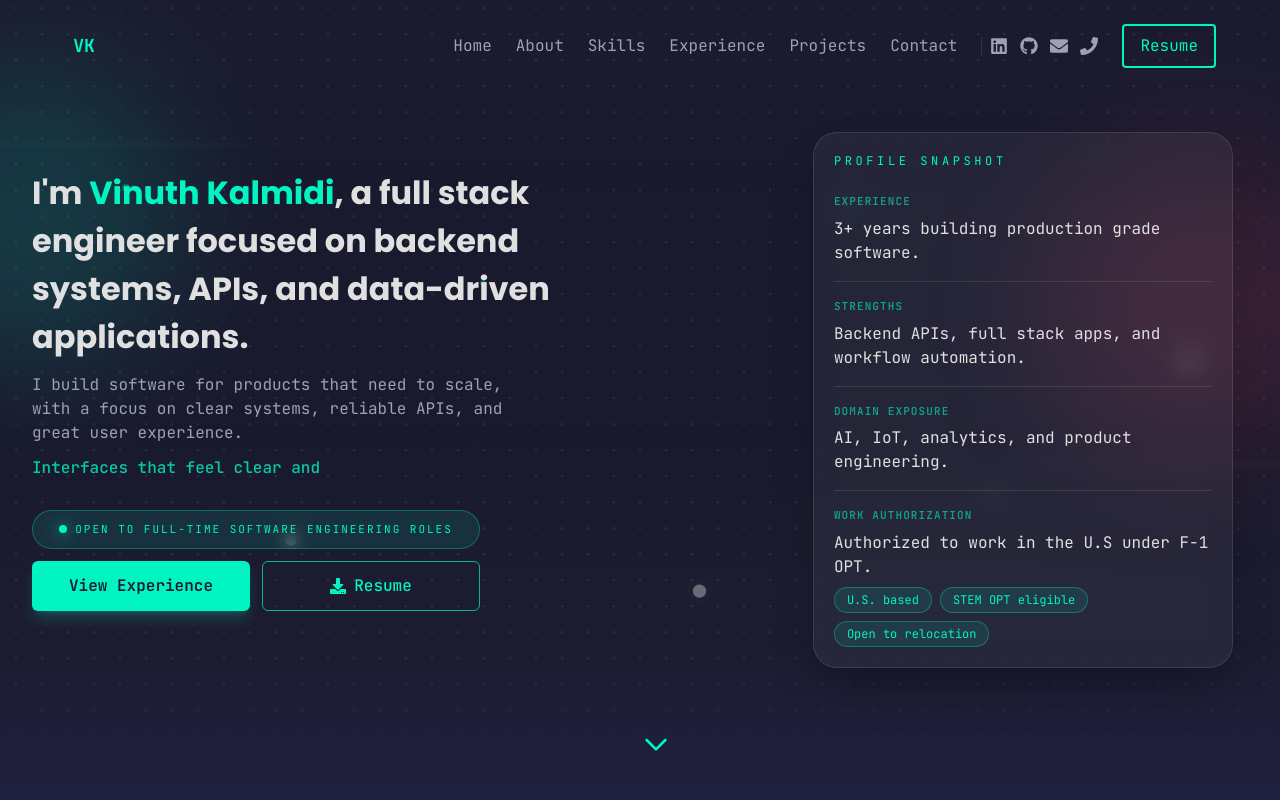
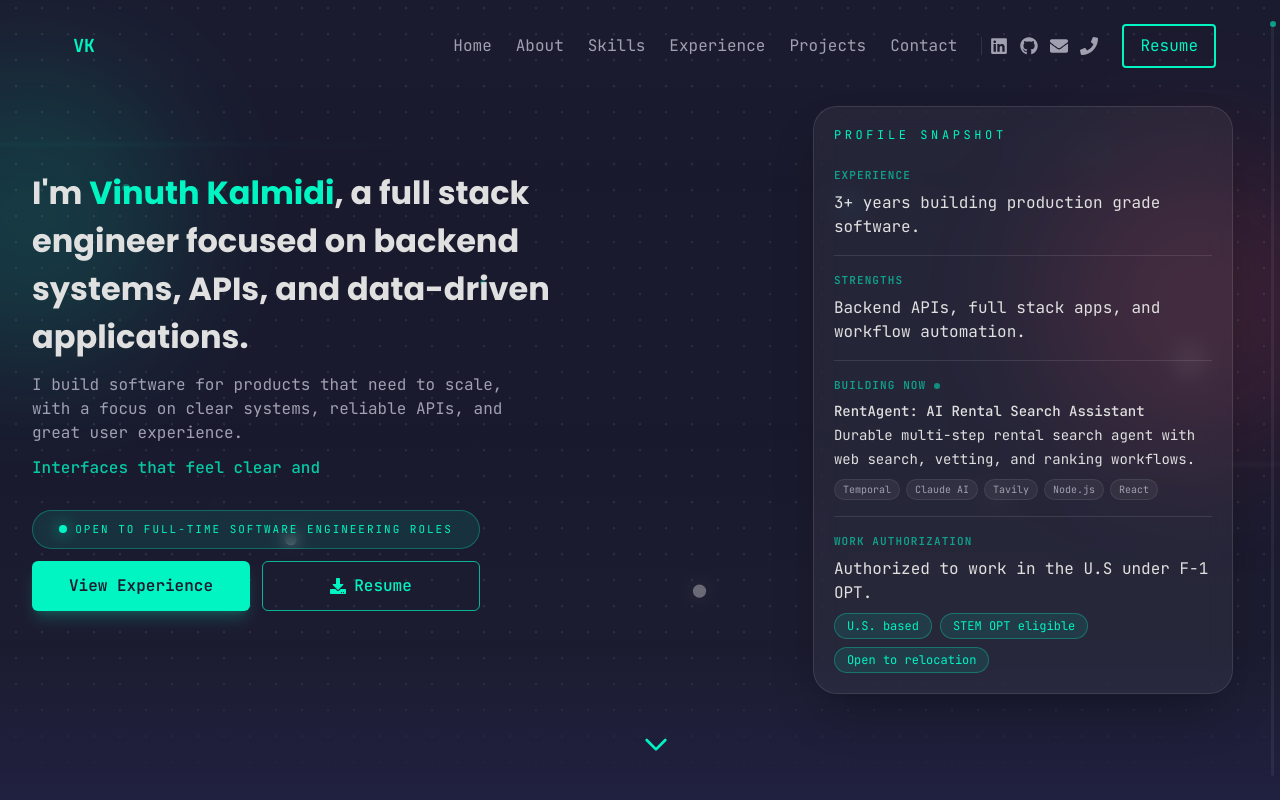
Before and after one commit to vinuthBabu01/portfolio-new, a React (Vite) app: page / in a window 1280 px wide. Shown: the top 800 px of the page. Built offline with nearby package versions, Linux system fonts and the light colour scheme.

Commit message:
feat:made changes to the UI and added building now

```diff
--- a/src/App.jsx
+++ b/src/App.jsx
@@ -7,6 +7,7 @@ import Experience from './components/Experience';
 import Contact from './components/Contact';
 import Footer from './components/Footer';
 import ScrollToTop from './components/ScrollToTop'; // Optional
+import ScrollProgressBar from './components/ScrollProgressBar';
 
 function App() {
   return (
@@ -21,7 +22,8 @@ function App() {
         <Contact />
       </main>
       <Footer />
-      <ScrollToTop /> {/* Optional */}
+      <ScrollToTop />
+      <ScrollProgressBar />
     </div>
   );
 }
--- a/src/components/About.jsx
+++ b/src/components/About.jsx
@@ -19,6 +19,8 @@ const cardVariants = {
 const About = () => {
   return (
     <section id="about" className="relative py-20 bg-secondary-bg">
+      <div className="absolute top-0 left-0 right-0 h-20 pointer-events-none" style={{ background: 'linear-gradient(to bottom, #202040 0%, transparent 100%)' }} />
+      <div className="absolute bottom-0 left-0 right-0 h-40 pointer-events-none" style={{ background: 'linear-gradient(to bottom, transparent 0%, #1a1a2e 100%)' }} />
       <div className="container mx-auto px-4 sm:px-6 lg:px-8">
         <SectionTitle id="about-title" eyebrow="Profile">About Me</SectionTitle>
 
--- a/src/components/Contact.jsx
+++ b/src/components/Contact.jsx
@@ -17,6 +17,7 @@ const contactItemVariants = {
 const Contact = () => {
   return (
     <section id="contact" className="relative py-20 bg-secondary-bg">
+      <div className="absolute top-0 left-0 right-0 h-20 pointer-events-none" style={{ background: 'linear-gradient(to bottom, #202040 0%, transparent 100%)' }} />
       <div className="container mx-auto px-4 sm:px-6 lg:px-8">
         <SectionTitle id="contact-title" eyebrow="Contact">Get In Touch</SectionTitle>
 
@@ -101,7 +102,7 @@ const Contact = () => {
           </div>
         </Motion.div>
       </div>
-      <div className="absolute bottom-0 left-0 right-0 h-32 bg-gradient-to-b from-transparent to-primary-bg pointer-events-none" />
+      <div className="absolute bottom-0 left-0 right-0 h-40 pointer-events-none" style={{ background: 'linear-gradient(to bottom, transparent 0%, #1a1a2e 100%)' }} />
     </section>
   );
 };
--- a/src/components/Experience.jsx
+++ b/src/components/Experience.jsx
@@ -96,6 +96,8 @@ const ExperienceCard = ({ item, index }) => (
 const Experience = () => {
   return (
     <section id="experience" className="relative py-20 bg-secondary-bg">
+      <div className="absolute top-0 left-0 right-0 h-20 pointer-events-none" style={{ background: 'linear-gradient(to bottom, #202040 0%, transparent 100%)' }} />
+      <div className="absolute bottom-0 left-0 right-0 h-40 pointer-events-none" style={{ background: 'linear-gradient(to bottom, transparent 0%, #1a1a2e 100%)' }} />
       <div className="container mx-auto px-4 sm:px-6 lg:px-8">
         <SectionTitle id="experience-title" eyebrow="Career">Experience</SectionTitle>
 
--- a/src/components/Footer.jsx
+++ b/src/components/Footer.jsx
@@ -4,7 +4,8 @@ import { personalInfo } from '../data/portfolioData.jsx';
 const Footer = () => {
   const currentYear = new Date().getFullYear();
   return (
-    <footer className="bg-primary-bg py-8 text-center">
+    <footer className="relative bg-primary-bg py-8 text-center">
+      <div className="absolute top-0 left-0 right-0 h-10 pointer-events-none" style={{ background: 'linear-gradient(to bottom, #1a1a2e 0%, transparent 100%)' }} />
       <div className="container mx-auto px-4 sm:px-6 lg:px-8">
         <p className="text-sm text-text-primary">
           Designed and Built by {personalInfo.name}
--- a/src/components/Hero.jsx
+++ b/src/components/Hero.jsx
@@ -161,9 +161,22 @@ const Hero = () => {
                   <p className="ui-meta-label">Strengths</p>
                   <p className="mt-1.5 text-base text-text-primary">Backend APIs, full stack apps, and workflow automation.</p>
                 </div>
-                <div className="py-4">
+                {/* <div className="py-4">
                   <p className="ui-meta-label">Domain Exposure</p>
                   <p className="mt-1.5 text-base text-text-primary">AI, IoT, analytics, and product engineering.</p>
+                </div> */}
+                <div className="py-4">
+                  <div className="flex items-center gap-2 mb-1.5">
+                    <p className="ui-meta-label">Building Now</p>
+                    <span className="h-1.5 w-1.5 rounded-full bg-accent-1 animate-pulse" />
+                  </div>
+                  <p className="text-sm font-medium text-text-primary">RentAgent: AI Rental Search Assistant</p>
+                  <p className="text-sm text-text-primary leading-6 mt-0.5">Durable multi-step rental search agent with web search, vetting, and ranking workflows.</p>
+                  <div className="mt-2 flex flex-wrap gap-1.5">
+                    {['Temporal', 'Claude AI', 'Tavily', 'Node.js', 'React'].map(t => (
+                      <span key={t} className="font-mono text-[10px] px-2 py-0.5 rounded-full bg-white/[0.05] text-text-secondary border border-white/[0.08]">{t}</span>
+                    ))}
+                  </div>
                 </div>
                 <div className="pt-4">
                   <p className="ui-meta-label">Work Authorization</p>
@@ -180,7 +193,7 @@ const Hero = () => {
         </div>
       </div>
 
-      <div className="absolute bottom-0 left-0 right-0 h-40 bg-gradient-to-b from-transparent to-secondary-bg pointer-events-none" />
+      <div className="absolute bottom-0 left-0 right-0 h-40 pointer-events-none" style={{ background: 'linear-gradient(to bottom, transparent 0%, #202040 100%)' }} />
 
       <ScrollLink
         to="about"
--- a/src/components/Projects.jsx
+++ b/src/components/Projects.jsx
@@ -144,6 +144,7 @@ const Projects = () => {
 
   return (
     <section id="projects" className="relative py-20 bg-primary-bg">
+      <div className="absolute top-0 left-0 right-0 h-20 pointer-events-none" style={{ background: 'linear-gradient(to bottom, #1a1a2e 0%, transparent 100%)' }} />
       <div className="container mx-auto px-4 sm:px-6 lg:px-8">
         <SectionTitle id="projects-title" eyebrow="Featured Work">Projects</SectionTitle>
         <div className="mb-8 max-w-2xl mx-auto text-center">
@@ -164,7 +165,7 @@ const Projects = () => {
           ))}
         </div>
       </div>
-      <div className="absolute bottom-0 left-0 right-0 h-20 bg-gradient-to-b from-transparent to-secondary-bg pointer-events-none" />
+      <div className="absolute bottom-0 left-0 right-0 h-40 pointer-events-none" style={{ background: 'linear-gradient(to bottom, transparent 0%, #202040 100%)' }} />
     </section>
   );
 };
--- /dev/null
+++ b/src/components/ScrollProgressBar.jsx
@@ -0,0 +1,42 @@
+import { useEffect, useState } from 'react';
+
+const ScrollProgressBar = () => {
+  const [progress, setProgress] = useState(0);
+
+  useEffect(() => {
+    const onScroll = () => {
+      const scrollTop = window.scrollY;
+      const docHeight = document.documentElement.scrollHeight - window.innerHeight;
+      setProgress(docHeight > 0 ? scrollTop / docHeight : 0);
+    };
+
+    window.addEventListener('scroll', onScroll, { passive: true });
+    return () => window.removeEventListener('scroll', onScroll);
+  }, []);
+
+  return (
+    <div className="fixed right-1.5 top-0 bottom-0 z-50 flex items-stretch py-6" style={{ width: '3px' }}>
+      {/* Track */}
+      <div className="relative flex-1 rounded-full bg-white/[0.06]">
+        {/* Growing fill */}
+        <div
+          className="absolute top-0 left-0 w-full rounded-full"
+          style={{
+            height: `${progress * 100}%`,
+            background: 'linear-gradient(to bottom, rgba(0,245,195,0.35), rgba(98,118,255,0.25))',
+          }}
+        />
+        {/* Thumb dot */}
+        <div
+          className="absolute left-1/2 -translate-x-1/2 w-1.5 h-1.5 rounded-full"
+          style={{
+            top: `calc(${progress * 100}% - 3px)`,
+            background: 'rgba(0, 245, 195, 0.6)',
+          }}
+        />
+      </div>
+    </div>
+  );
+};
+
+export default ScrollProgressBar;
--- a/src/components/Skills.jsx
+++ b/src/components/Skills.jsx
@@ -55,6 +55,8 @@ const Skills = () => {
 
   return (
     <section id="skills" className="relative py-20 bg-primary-bg">
+      <div className="absolute top-0 left-0 right-0 h-20 pointer-events-none" style={{ background: 'linear-gradient(to bottom, #1a1a2e 0%, transparent 100%)' }} />
+      <div className="absolute bottom-0 left-0 right-0 h-40 pointer-events-none" style={{ background: 'linear-gradient(to bottom, transparent 0%, #202040 100%)' }} />
       <div className="container mx-auto px-4 sm:px-6 lg:px-8">
         <SectionTitle id="skills-title" eyebrow="Capabilities">My Tech Arsenal</SectionTitle>
 
--- a/src/data/portfolioData.jsx
+++ b/src/data/portfolioData.jsx
@@ -205,18 +205,18 @@ export const skills = {
 
 export const experience = [
 // Contract Role and doesnt align with the profile - so not showcasing on profilr
-  // {
-  //   role: 'AI Data Associate',
-  //   organization: 'META (via RWS Group)',
-  //   duration: 'Nov 2025 – Present',
-  //   description: 'Evaluate and refine AI-generated responses while auditing and optimizing LLM outputs to enhance accuracy, reliability, and reasoning quality.',
-  //   points: [
-  //     'Evaluate and improve AI-generated responses across diverse domains to raise factual accuracy, reasoning quality, and instruction alignment.',
-  //     'Analyze prompt behavior, identify failure patterns, and provide targeted feedback that supports model tuning and response-quality improvements.',
-  //     'Rewrite low-quality outputs into clearer, more reliable answers that help strengthen training data standards at scale.'
-  //   ],
+  {
+    role: 'AI Data Associate',
+    organization: 'META (via RWS Group)',
+    duration: 'Nov 2025 – Present',
+    description: 'Evaluate and refine AI-generated responses while auditing and optimizing LLM outputs to enhance accuracy, reliability, and reasoning quality.',
+    points: [
+      'Evaluate and improve AI-generated responses across diverse domains to raise factual accuracy, reasoning quality, and instruction alignment.',
+      'Analyze prompt behavior, identify failure patterns, and provide targeted feedback that supports model tuning and response-quality improvements.',
+      'Rewrite low-quality outputs into clearer, more reliable answers that help strengthen training data standards at scale.'
+    ],
 
-  // },
+  },
 
  {
     role: 'AI Software Engineer',
--- a/src/index.css
+++ b/src/index.css
@@ -96,18 +96,13 @@
   }
 }
 
-/* Scrollbar */
+/* Hide native scrollbar — replaced by ScrollProgressBar component */
 ::-webkit-scrollbar {
-  width: 8px;
+  display: none;
 }
-::-webkit-scrollbar-track {
-  @apply bg-secondary-bg;
-}
-::-webkit-scrollbar-thumb {
-  @apply bg-accent-1 rounded-full;
-}
-::-webkit-scrollbar-thumb:hover {
-  @apply bg-accent-hover;
+* {
+  -ms-overflow-style: none;
+  scrollbar-width: none;
 }
 
 .section-fade-in {
```
